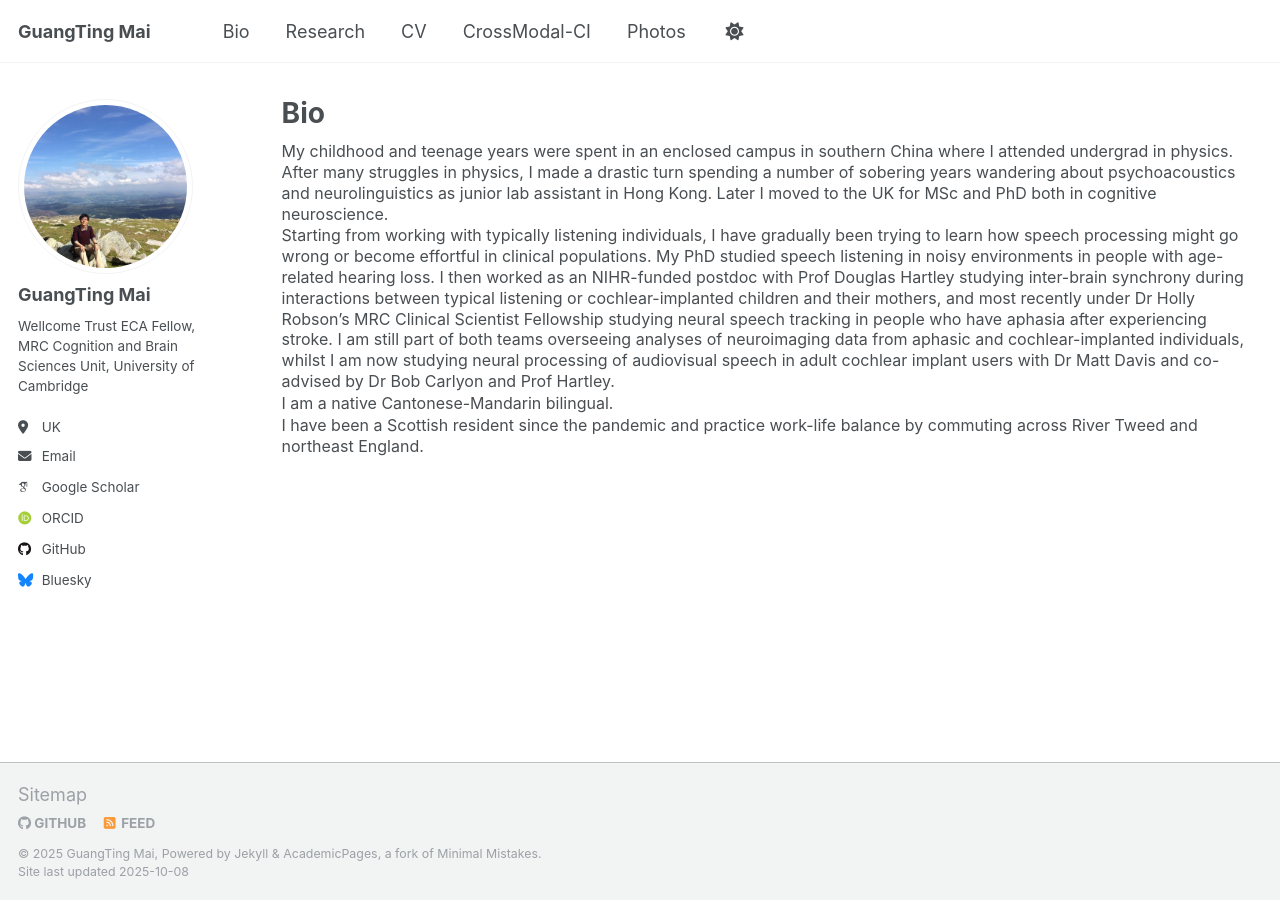
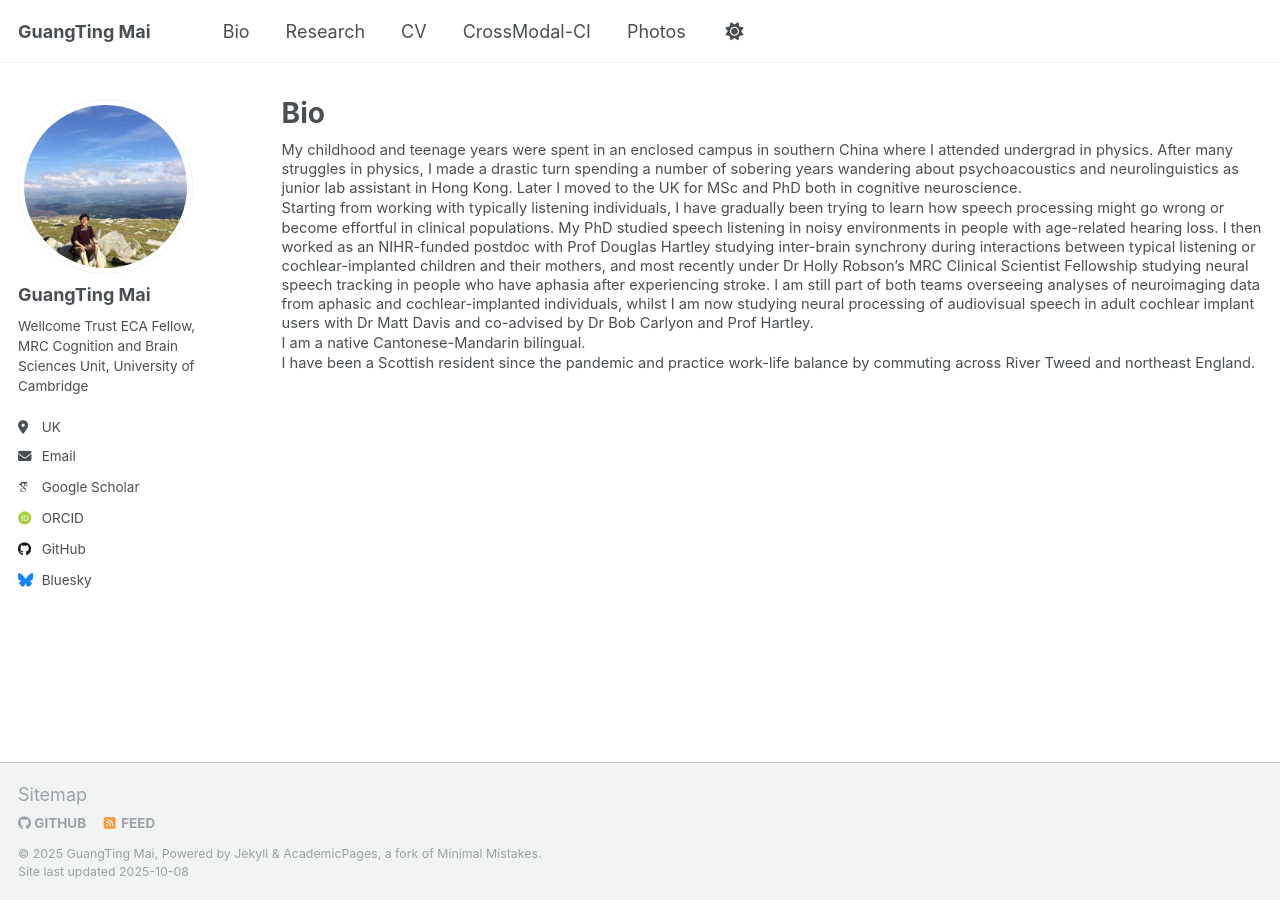
Before and after one commit to guangtingmai/guangtingmai.github.io, a Jekyll site: the page built from _pages/bio.html, in a window 1280 px wide. Built offline with Jekyll 4.4.1, drawn with Linux system fonts in a browser that asks for light colours; some web fonts are replaced.

Commit message:
Update bio.html

```diff
--- a/_pages/bio.html
+++ b/_pages/bio.html
@@ -4,7 +4,7 @@ title: "Bio"
 permalink: /bio/
 author_profile: true
 ---
-<span style="font-size: 12pt;line-height: 1.3;display: block;margin-bottom: 0.12vh">My childhood and teenage years were spent in an enclosed campus in southern China where I attended undergrad in physics. After many struggles in physics, I made a drastic turn spending a number of sobering years wandering about psychoacoustics and neurolinguistics as junior lab assistant in Hong Kong. Later I moved to the UK for MSc and PhD both in cognitive neuroscience.</span>
-<span style="font-size: 12pt;line-height: 1.3;display: block;margin-bottom: 0.12vh">Starting from working with typically listening individuals, I have gradually been trying to learn how speech processing might go wrong or become effortful in clinical populations. My PhD studied speech listening in noisy environments in people with age-related hearing loss. I then worked as an NIHR-funded postdoc with Prof Douglas Hartley studying inter-brain synchrony during interactions between typical listening or cochlear-implanted children and their mothers, and most recently under Dr Holly Robson’s MRC Clinical Scientist Fellowship studying neural speech tracking in people who have aphasia after experiencing stroke. I am still part of both teams overseeing analyses of neuroimaging data from aphasic and cochlear-implanted individuals, whilst I am now studying neural processing of audiovisual speech in adult cochlear implant users with Dr Matt Davis and co-advised by Dr Bob Carlyon and Prof Hartley.</span>
-<span style="font-size: 12pt;line-height: 1.3;display: block;margin-bottom: 0.12vh">I am a native Cantonese-Mandarin bilingual.</span>
-<span style="font-size: 12pt;line-height: 1.3;display: block;margin-bottom: 0.12vh">I have been a Scottish resident since the pandemic and practice work-life balance by commuting across River Tweed and northeast England.</span>
+<span style="font-size: 11pt;line-height: 1.3;display: block;margin-bottom: 0.12vh">My childhood and teenage years were spent in an enclosed campus in southern China where I attended undergrad in physics. After many struggles in physics, I made a drastic turn spending a number of sobering years wandering about psychoacoustics and neurolinguistics as junior lab assistant in Hong Kong. Later I moved to the UK for MSc and PhD both in cognitive neuroscience.</span>
+<span style="font-size: 11pt;line-height: 1.3;display: block;margin-bottom: 0.12vh">Starting from working with typically listening individuals, I have gradually been trying to learn how speech processing might go wrong or become effortful in clinical populations. My PhD studied speech listening in noisy environments in people with age-related hearing loss. I then worked as an NIHR-funded postdoc with Prof Douglas Hartley studying inter-brain synchrony during interactions between typical listening or cochlear-implanted children and their mothers, and most recently under Dr Holly Robson’s MRC Clinical Scientist Fellowship studying neural speech tracking in people who have aphasia after experiencing stroke. I am still part of both teams overseeing analyses of neuroimaging data from aphasic and cochlear-implanted individuals, whilst I am now studying neural processing of audiovisual speech in adult cochlear implant users with Dr Matt Davis and co-advised by Dr Bob Carlyon and Prof Hartley.</span>
+<span style="font-size: 11pt;line-height: 1.3;display: block;margin-bottom: 0.12vh">I am a native Cantonese-Mandarin bilingual.</span>
+<span style="font-size: 11pt;line-height: 1.3;display: block;margin-bottom: 0.12vh">I have been a Scottish resident since the pandemic and practice work-life balance by commuting across River Tweed and northeast England.</span>
```
